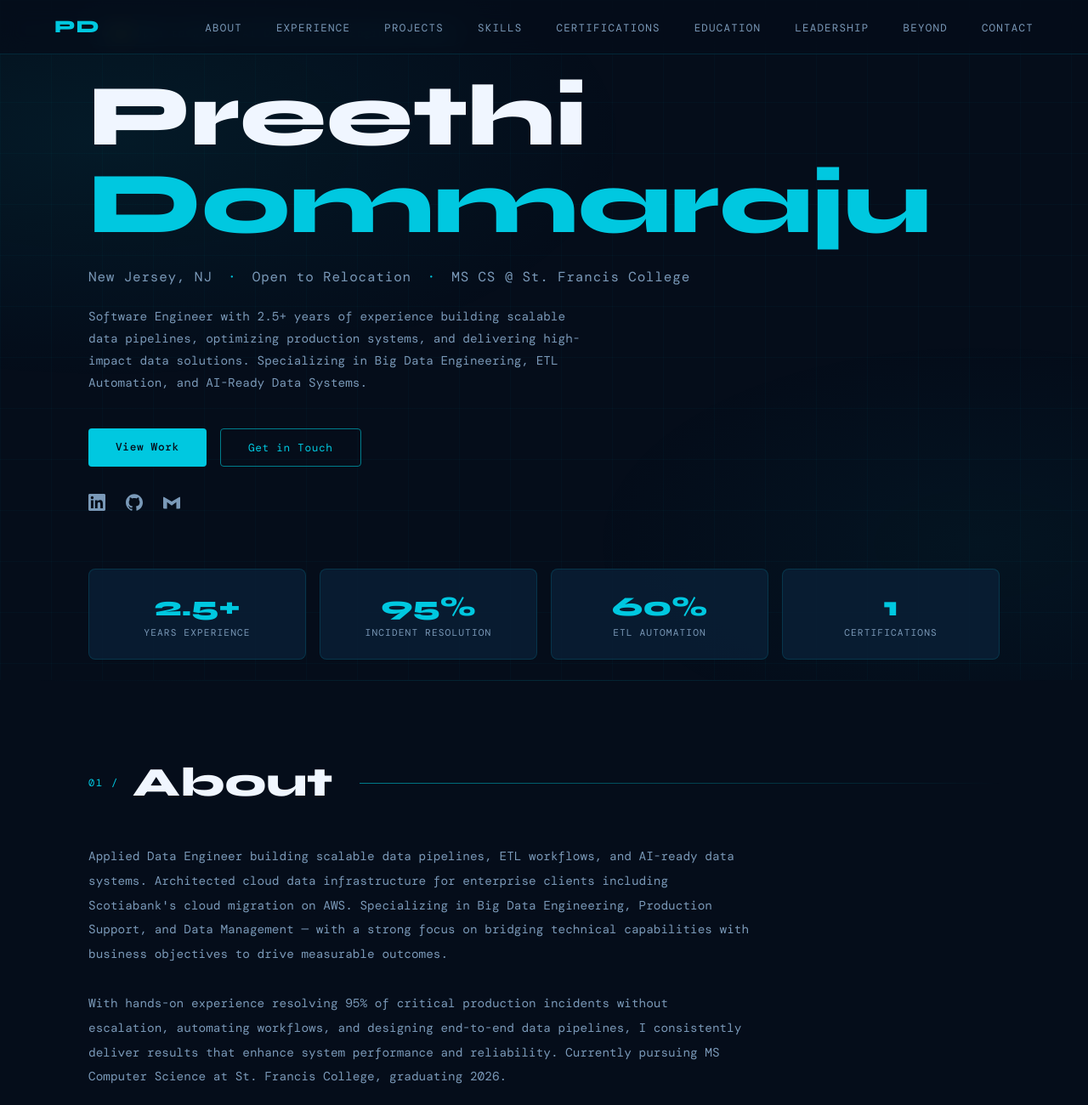
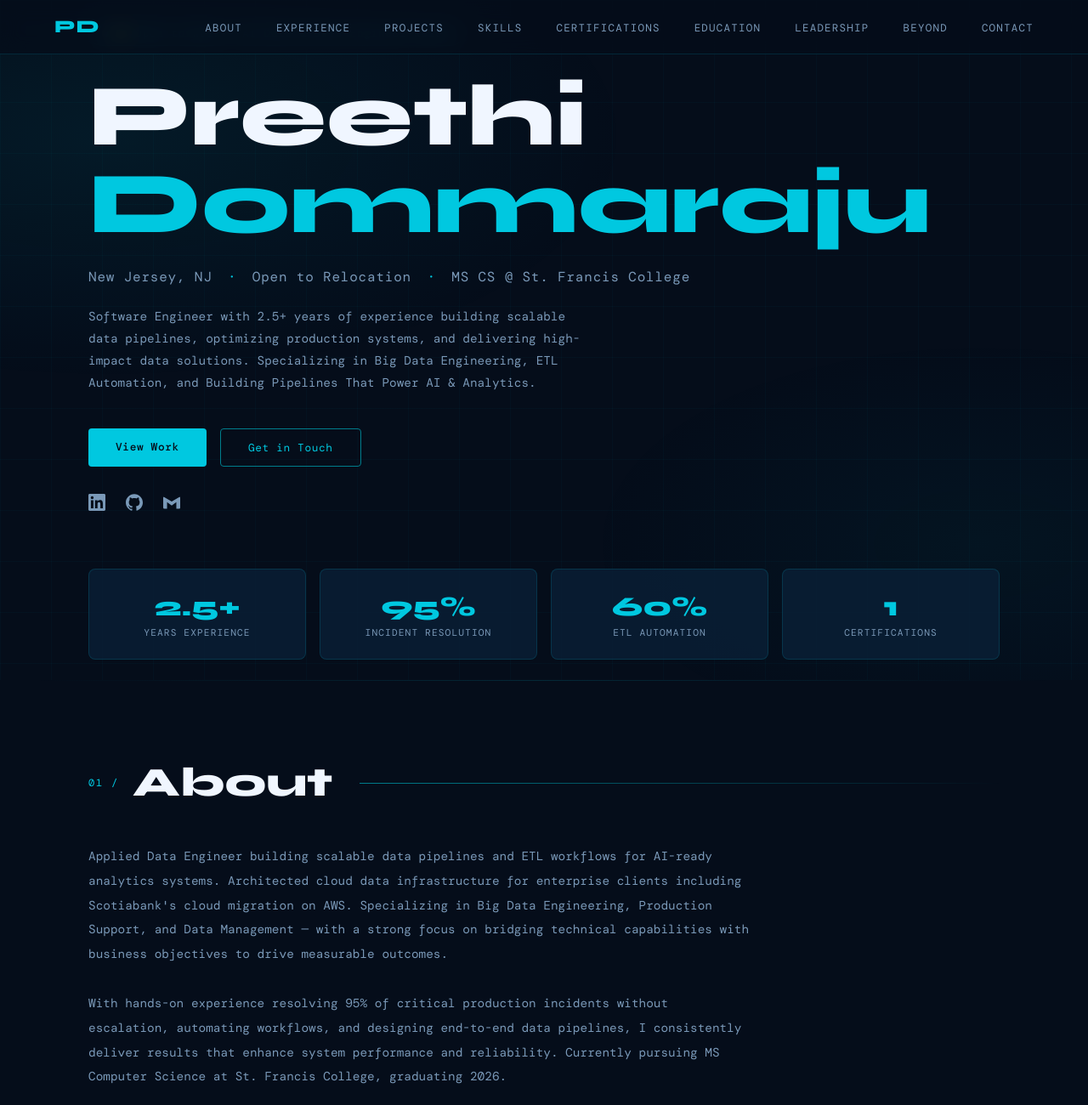
Before and after one commit to preethidommaraju/portfolio, a plain HTML site: page index.html in a window 1280 px wide. Shown: the top 1300 px of the page at 85% size. Drawn offline with nearby package versions, Linux system fonts and the light colour scheme; a web font is replaced by a local one.

Commit message:
Update index.html

```diff
--- a/index.html
+++ b/index.html
@@ -708,7 +708,7 @@
     MS CS @ St. Francis College
   </p>
   <p class="hero-desc">
-    Software Engineer with 2.5+ years of experience building scalable data pipelines, optimizing production systems, and delivering high-impact data solutions. Specializing in Big Data Engineering, ETL Automation, and AI-Ready Data Systems.
+    Software Engineer with 2.5+ years of experience building scalable data pipelines, optimizing production systems, and delivering high-impact data solutions. Specializing in Big Data Engineering, ETL Automation, and Building Pipelines That Power AI & Analytics.
   </p>
   <div class="hero-btns">
     <a href="#projects" class="btn-primary">View Work</a>
@@ -756,7 +756,7 @@
     <div class="section-line"></div>
   </div>
   <div class="reveal" style="max-width:780px; font-size:0.9rem; color:var(--muted); line-height:2;">
-    Applied Data Engineer building scalable data pipelines, ETL workflows, and AI-ready data systems. Architected cloud data infrastructure for enterprise clients including Scotiabank's cloud migration on AWS. Specializing in Big Data Engineering, Production Support, and Data Management — with a strong focus on bridging technical capabilities with business objectives to drive measurable outcomes.
+    Applied Data Engineer building scalable data pipelines and ETL workflows for AI-ready analytics systems. Architected cloud data infrastructure for enterprise clients including Scotiabank's cloud migration on AWS. Specializing in Big Data Engineering, Production Support, and Data Management — with a strong focus on bridging technical capabilities with business objectives to drive measurable outcomes.
     <br/><br/>
     With hands-on experience resolving 95% of critical production incidents without escalation, automating workflows, and designing end-to-end data pipelines, I consistently deliver results that enhance system performance and reliability. Currently pursuing MS Computer Science at St. Francis College, graduating 2026.
   </div>
```
